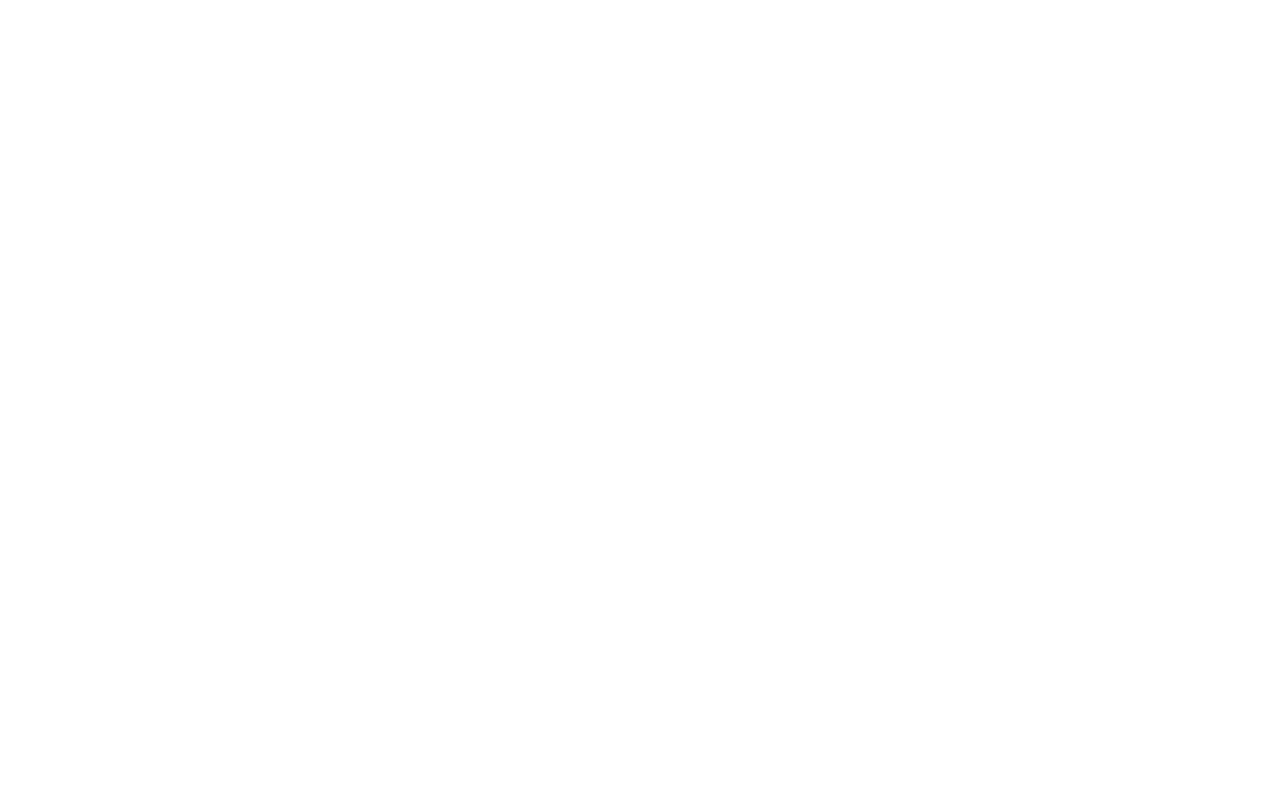
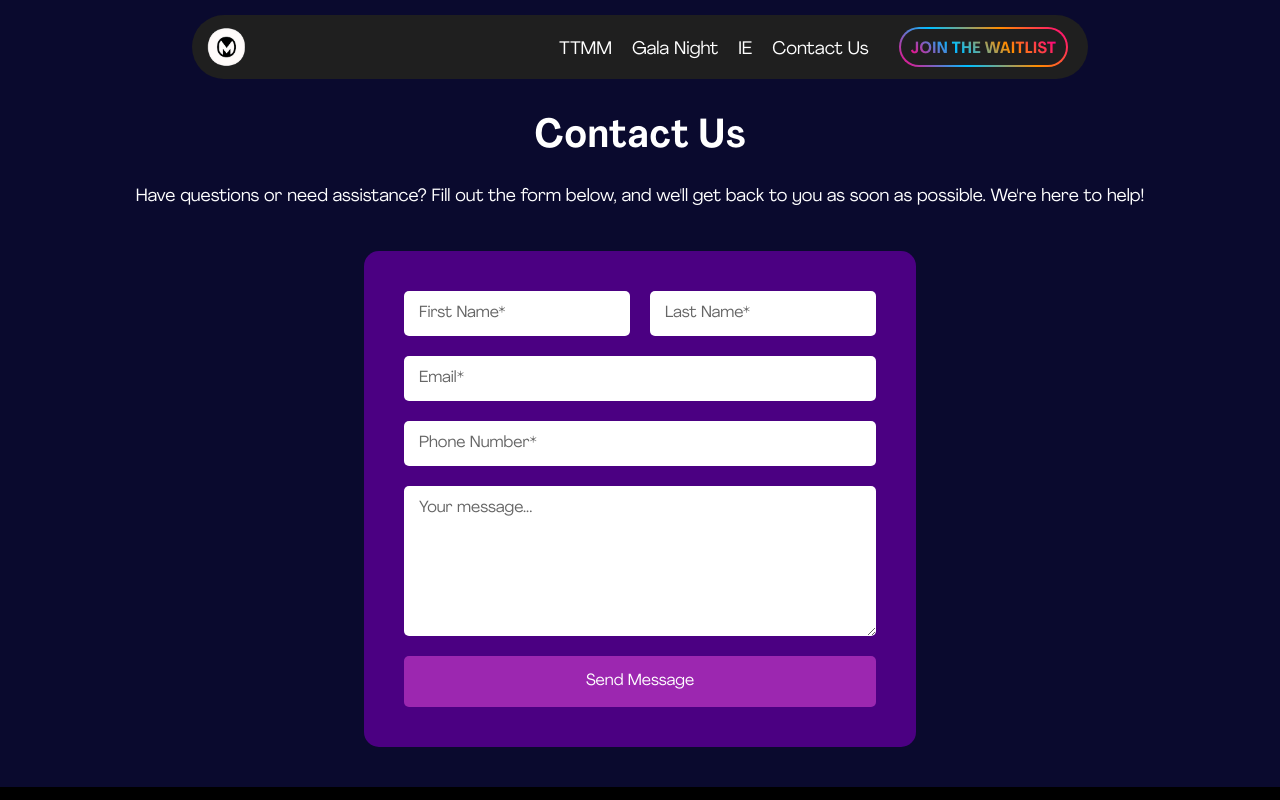
Before and after one commit to h4636oh/one-mentor-millionaire-elite-2k25, a React (Create React App) app: page /contact in a window 1280 px wide. Before the commit this address had no page. Shown: the top 800 px of the page. Built offline with nearby package versions, Linux system fonts and the light colour scheme.

Commit message:
created the contactus page and integrated it with formspree

```diff
--- a/src/App.js
+++ b/src/App.js
@@ -12,9 +12,12 @@
 import AuthForm from './components/AuthForm';
 import Dashboard from './components/Dashboard';
 import GalaNight from './components/GalaNight';
+import ContactUs from './components/ContactUs';
 import './styles/Common.css';
 
 const App = () => {
+	console.log('App component rendering...'); // Debug log
+
 	return (
 		<Router>
 			<Routes>
@@ -23,6 +26,7 @@
 				<Route path="/login" element={<AuthForm />} />
 				<Route path="/dashboard" element={<Dashboard />} />
 				<Route path="/galanight" element={<GalaNight />} />
+				<Route path="/contact" element={<ContactUs />} />
 				<Route path="/" element={
 					<div style={{ backgroundColor: '#010624' }}>
 						<LandingPageHome />
--- /dev/null
+++ b/src/components/ContactUs.js
@@ -0,0 +1,116 @@
+import React from 'react';
+import { useForm, ValidationError } from '@formspree/react';
+import Navbar from './Navbar';
+import Footer from './Footer';
+import '../styles/ContactUs.css';
+
+const ContactUs = () => {
+    const [state, handleSubmit] = useForm("xwpllqla");
+
+    if (state.succeeded) {
+        return (
+            <div className="contact-container">
+                <div className="form-container">
+                    <h2>Thank you for your message!</h2>
+                    <p>We'll get back to you as soon as possible.</p>
+                </div>
+            </div>
+        );
+    }
+
+    return (
+            <div className="contact-container">
+            <Navbar />
+                <h1>Contact Us</h1>
+            <p className="contact-description">
+                Have questions or need assistance? Fill out the form below, and we'll get back to you as soon as possible. We're here to help!
+            </p>
+
+            <div className="form-container">
+                <form onSubmit={handleSubmit}>
+                    <div className="name-row">
+                        <div className="input-group">
+                            <input
+                                type="text"
+                                id="firstName"
+                                name="firstName"
+                                placeholder="First Name*"
+                                required
+                            />
+                            <ValidationError
+                                prefix="First Name"
+                                field="firstName"
+                                errors={state.errors}
+                            />
+                        </div>
+                        <div className="input-group">
+                            <input
+                                type="text"
+                                id="lastName"
+                                name="lastName"
+                                placeholder="Last Name*"
+                                required
+                            />
+                            <ValidationError
+                                prefix="Last Name"
+                                field="lastName"
+                                errors={state.errors}
+                            />
+                        </div>
+                    </div>
+
+                    <div className="input-group">
+                        <input
+                            type="email"
+                            id="email"
+                            name="email"
+                            placeholder="Email*"
+                            required
+                        />
+                        <ValidationError
+                            prefix="Email"
+                            field="email"
+                            errors={state.errors}
+                        />
+                    </div>
+
+                    <div className="input-group">
+                        <input
+                            type="tel"
+                            id="phoneNumber"
+                            name="phoneNumber"
+                            placeholder="Phone Number*"
+                            required
+                        />
+                        <ValidationError
+                            prefix="Phone"
+                            field="phoneNumber"
+                            errors={state.errors}
+                        />
+                    </div>
+
+                    <div className="input-group">
+                        <textarea
+                            id="message"
+                            name="message"
+                            placeholder="Your message..."
+                            required
+                        />
+                        <ValidationError
+                            prefix="Message"
+                            field="message"
+                            errors={state.errors}
+                        />
+                    </div>
+
+                    <button type="submit" disabled={state.submitting}>
+                        {state.submitting ? 'Sending...' : 'Send Message'}
+                    </button>
+                </form>
+            </div>
+            <Footer />
+        </div>
+    );
+};
+
+export default ContactUs;
--- /dev/null
+++ b/src/styles/ContactUs.css
@@ -0,0 +1,124 @@
+.contact-container {
+    min-height: 100vh;
+    background-color: #0a0a2e;
+    color: white;
+    display: flex;
+    flex-direction: column;
+    align-items: center;
+    justify-content: center;
+    width: 100vw;
+}
+
+.contact-container h1 {
+    font-size: 2.5rem;
+    margin-bottom: 20px;
+    text-align: center;
+}
+
+.contact-container h2 {
+    font-size: 2rem;
+    margin-bottom: 15px;
+    text-align: center;
+    color: #fff;
+}
+
+.contact-description {
+    text-align: center;
+    width: 100vw;
+    margin-bottom: 40px;
+    line-height: 1.6;
+    font-size: 1.1rem;
+}
+
+.contact-container .form-container {
+    background-color: #4b0082;
+    border-radius: 15px;
+    padding: 40px;
+    max-width: 800px;
+    margin-bottom: 40px;
+}
+
+.contact-container form {
+    display: flex;
+    flex-direction: column;
+    gap: 20px;
+}
+
+.contact-container .name-row {
+    display: flex;
+    gap: 20px;
+}
+
+.contact-container .name-row .input-group {
+    flex: 1;
+}
+
+.contact-container .input-group {
+    display: flex;
+    flex-direction: column;
+    gap: 5px;
+}
+
+.contact-container input, .contact-container textarea {
+    width: 100%;
+    padding: 12px 15px;
+    border: none;
+    border-radius: 5px;
+    background-color: white;
+    font-size: 1rem;
+    outline: none;
+}
+
+.contact-container .form-container textarea {
+    min-height: 150px;
+    resize: vertical;
+}
+
+.contact-container .form-container input::placeholder, .contact-container .form-container textarea::placeholder {
+    color: #666;
+}
+
+.contact-container .form-container button {
+    background-color: #9c27b0;
+    color: white;
+    border: none;
+    border-radius: 5px;
+    padding: 15px;
+    font-size: 1rem;
+    cursor: pointer;
+    transition: background-color 0.3s ease;
+}
+
+.contact-container .form-container button:hover:not(:disabled) {
+    background-color: #7b1fa2;
+}
+
+.contact-container .form-container button:disabled {
+    background-color: #666;
+    cursor: not-allowed;
+}
+
+/* Validation Error Styles */
+.contact-container .form-container .formspree-validate-error {
+    color: #ff6b6b;
+    font-size: 0.9rem;
+    margin-top: 4px;
+}
+
+/* Success Message Styles */
+.contact-container .form-container p {
+    text-align: center;
+    font-size: 1.1rem;
+    line-height: 1.6;
+}
+
+@media (max-width: 600px) {
+    .contact-container .name-row {
+        flex-direction: column;
+        gap: 20px;
+    }
+
+    .contact-container .form-container {
+        padding: 20px;
+    }
+}
```
Also changed, not shown: package.json (+9 -8 lines), 1 other file (tests, documents, lock files or other folders).
